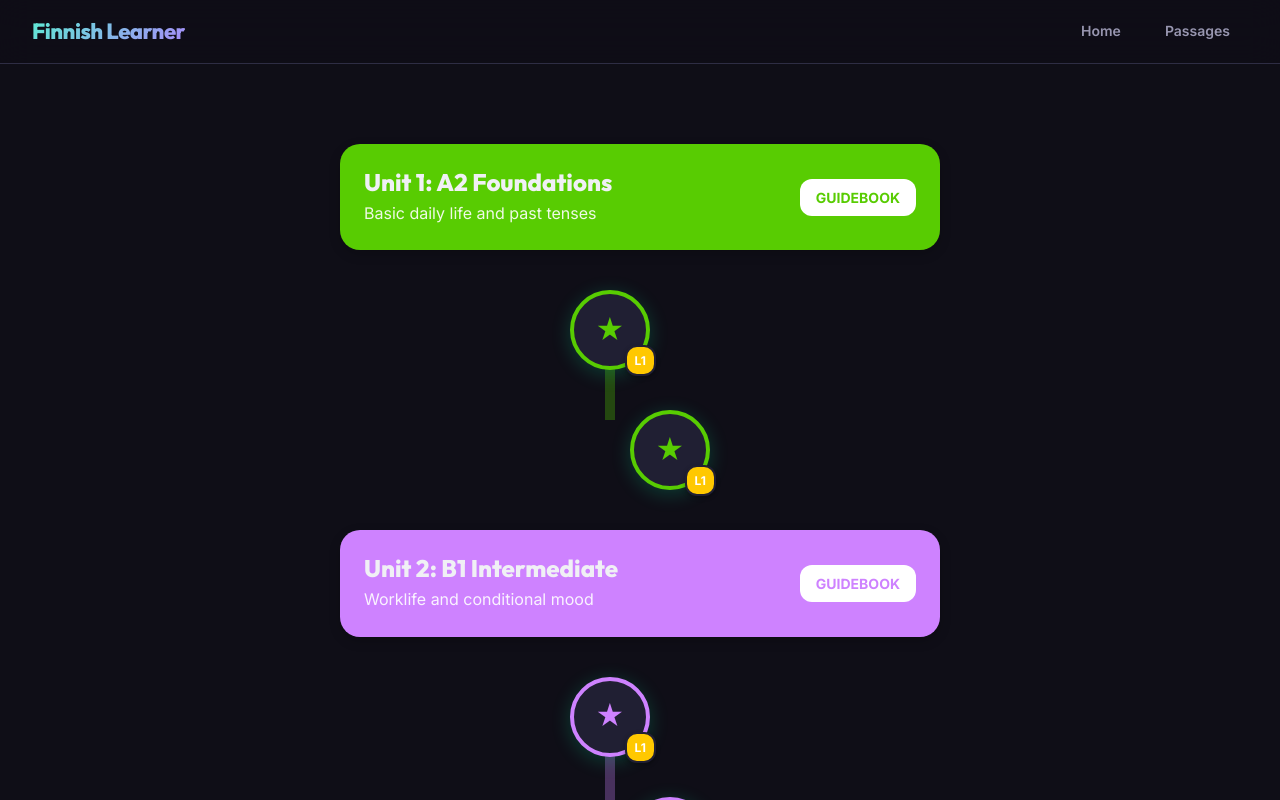
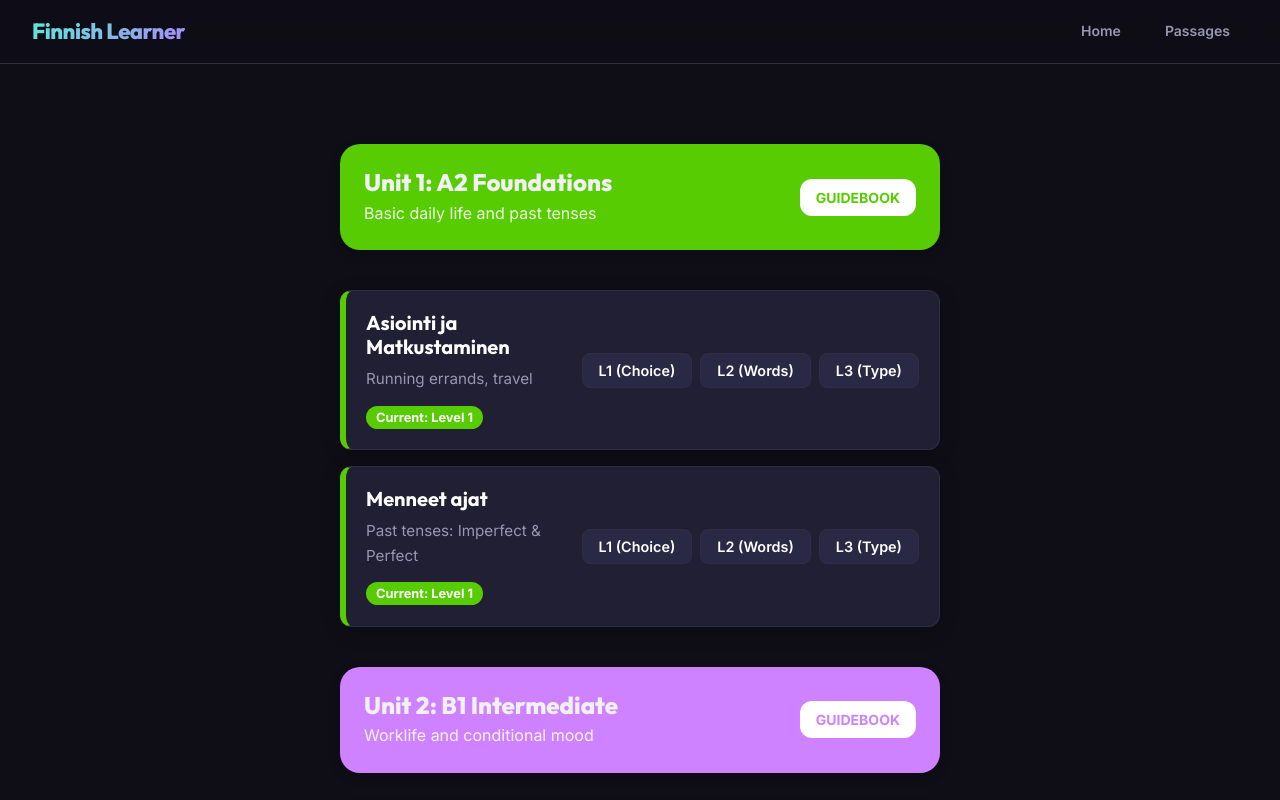
Before and after one commit to yusuke-iw/self-finnish-learner, a React (Vite) app in the folder client/: page / in a window 1280 px wide. Shown: the top 800 px of the page. Built offline with nearby package versions, Linux system fonts and the light colour scheme.

Commit message:
feat: implement global app styles and homepage component structure

```diff
--- a/client/src/App.css
+++ b/client/src/App.css
@@ -1041,63 +1041,83 @@
   opacity: 0.9;
 }
 
-.learning-path {
+.curriculum-list {
   display: flex;
   flex-direction: column;
-  align-items: center;
-  position: relative;
+  gap: 16px;
   width: 100%;
-  max-width: 600px;
 }
 
-.path-node-container {
+.lesson-card {
   display: flex;
   flex-direction: column;
-  align-items: center;
-  position: relative;
+  background: var(--bg-card);
+  border: 1px solid var(--border);
+  border-left: 6px solid var(--accent); /* Overridden inline by unit color */
+  border-radius: var(--radius-md);
+  padding: 20px;
+  gap: 16px;
+  box-shadow: 0 4px 20px rgba(0,0,0,0.2);
 }
 
-.path-node {
-  width: 80px;
-  height: 80px;
-  background: var(--bg-card);
-  border: 4px solid var(--accent);
-  border-radius: 50%;
-  display: flex;
-  align-items: center;
-  justify-content: center;
-  cursor: pointer;
-  position: relative;
-  z-index: 2;
-  transition: all 0.3s var(--ease);
-  box-shadow: 0 4px 20px rgba(0, 255, 170, 0.2);
+@media (min-width: 600px) {
+  .lesson-card {
+    flex-direction: row;
+    justify-content: space-between;
+    align-items: center;
+  }
 }
 
-.path-node:hover {
-  transform: scale(1.1);
-  box-shadow: 0 8px 30px rgba(0, 255, 170, 0.4);
-}
-.node-crown {
-  position: absolute;
-  bottom: -10px;
-  right: -10px;
-  background: #ffc800;
-  color: #fff;
-  font-weight: 800;
-  font-size: 12px;
-  padding: 4px 8px;
-  border-radius: 12px;
-  border: 2px solid var(--bg-card);
-  box-shadow: 0 2px 4px rgba(0,0,0,0.3);
-  z-index: 3;
+.lesson-info {
+  flex: 1;
 }
 
-.completed-node {
-  background: rgba(255, 217, 0, 0.1);
+.lesson-title {
+  margin: 0 0 8px 0;
+  font-size: 1.25rem;
+  color: #fff;
 }
 
-.completed-node:hover {
-  background: rgba(255, 217, 0, 0.3);
+.lesson-desc {
+  margin: 0 0 12px 0;
+  color: var(--text-secondary);
+  font-size: 0.95rem;
+}
+
+.lesson-status {
+  display: inline-block;
+}
+
+.status-badge {
+  padding: 4px 10px;
+  border-radius: 12px;
+  font-size: 0.8rem;
+  font-weight: 700;
+  color: #fff;
+}
+
+.lesson-actions {
+  display: flex;
+  gap: 8px;
+  flex-wrap: wrap;
+}
+
+.level-btn {
+  background: var(--bg-card-hover);
+  border: 1px solid var(--border);
+  color: #fff;
+  padding: 8px 16px;
+  border-radius: var(--radius-sm);
+  font-weight: 600;
+  font-size: 0.9rem;
+  cursor: pointer;
+  transition: all 0.2s ease;
+}
+
+.level-btn:hover {
+  background: rgba(255, 255, 255, 0.1);
+  border-color: #fff;
+  transform: translateY(-2px);
 }
 
 .progress-actions {
@@ -1281,106 +1301,4 @@
 .reading-header-audio h3 {
   margin: 0;
 }
-.node-icon {
-  font-size: 28px;
-  font-weight: 800;
-  color: var(--accent);
-}
-
-.path-node:hover .node-icon {
-  color: #fff;
-}
-
-.path-node:hover {
-  background: var(--accent);
-}
-
-.path-line {
-  width: 10px;
-  height: 60px;
-  background: var(--border);
-  margin-top: -10px;
-  margin-bottom: -10px;
-  z-index: 1;
-}
-
-/* Tooltip for nodes */
-.node-tooltip {
-  position: absolute;
-  left: 110px;
-  top: 50%;
-  transform: translateY(-50%) scale(0.9);
-  background: var(--bg-card-hover);
-  border: 1px solid var(--border);
-  border-radius: var(--radius-md);
-  padding: 16px;
-  width: 250px;
-  opacity: 0;
-  pointer-events: none;
-  transition: all 0.3s var(--ease);
-  box-shadow: 0 10px 40px rgba(0,0,0,0.5);
-  z-index: 10;
-}
-
-/* Invisible bridge to prevent hover loss when moving mouse to tooltip */
-.node-tooltip::before {
-  content: '';
-  position: absolute;
-  left: -40px;
-  top: 0;
-  width: 40px;
-  height: 100%;
-}
-
-.path-node:hover .node-tooltip,
-.node-tooltip:hover {
-  opacity: 1;
-  pointer-events: auto;
-  transform: translateY(-50%) scale(1);
-}
-
-.node-level {
-  font-size: 12px;
-  font-weight: 700;
-  text-transform: uppercase;
-  color: var(--primary);
-  margin-bottom: 4px;
-}
-
-.node-title {
-  font-size: 18px;
-  font-weight: 700;
-  color: #fff;
-  margin-bottom: 8px;
-  line-height: 1.2;
-}
-
-.node-desc {
-  font-size: 14px;
-  color: var(--text-secondary);
-  margin-bottom: 12px;
-  line-height: 1.4;
-}
-
-.node-level-selector {
-  display: flex;
-  gap: 8px;
-  margin-top: 12px;
-}
-
-.level-btn {
-  background: transparent;
-  border: 1px solid;
-  border-radius: var(--radius-sm);
-  padding: 6px 10px;
-  font-size: 12px;
-  font-weight: 700;
-  cursor: pointer;
-  transition: all 0.2s;
-  flex: 1;
-  text-align: center;
-}
-
-.level-btn:hover {
-  background: rgba(255, 255, 255, 0.1);
-}
+/* Cleaned up old node styles */
--- a/client/src/components/Home.jsx
+++ b/client/src/components/Home.jsx
@@ -7,7 +7,7 @@ const units = [
     id: 1,
     title: 'Unit 1: A2 Foundations',
     description: 'Basic daily life and past tenses',
-    color: '#58cc02', // Duolingo green
+    color: '#58cc02', // Green
     lessons: [
       { id: 'l1', title: 'Asiointi ja Matkustaminen', description: 'Running errands, travel' },
       { id: 'l2', title: 'Menneet ajat', description: 'Past tenses: Imperfect & Perfect' },
@@ -17,7 +17,7 @@ const units = [
     id: 2,
     title: 'Unit 2: B1 Intermediate',
     description: 'Worklife and conditional mood',
-    color: '#ce82ff', // Duolingo purple
+    color: '#ce82ff', // Purple
     lessons: [
       { id: 'l3', title: 'Työelämä ja Opiskelu', description: 'Worklife, job interviews' },
       { id: 'l4', title: 'Konditionaali ja Potentiaali', description: 'Conditional mood "-isi-"' },
@@ -27,7 +27,7 @@ const units = [
     id: 3,
     title: 'Unit 3: B2 Advanced',
     description: 'Society and participle phrases',
-    color: '#00cd9c', // Duolingo cyan
+    color: '#00cd9c', // Cyan
     lessons: [
       { id: 'l5', title: 'Yhteiskunta ja Ympäristö', description: 'Society, politics' },
       { id: 'l6', title: 'Lauseenvastikkeet', description: 'Complex participle phrases' },
@@ -37,7 +37,7 @@ const units = [
     id: 4,
     title: 'Unit 4: C1 Mastery',
     description: 'Abstract and nuanced discussions',
-    color: '#ff9600', // Duolingo orange
+    color: '#ff9600', // Orange
     lessons: [
       { id: 'l7', title: 'Abstraktit keskustelut', description: 'Nuanced abstract topics, idioms' }
     ]
@@ -61,6 +61,10 @@ export default function Home() {
     }
   };
 
+  const handleLevelClick = (lessonTitle, level) => {
+    navigate(`/sessions?category=${encodeURIComponent(lessonTitle)}&level=${level}`);
+  };
+
   return (
     <div className="home-path-container">
       {units.map((unit) => (
@@ -71,64 +75,50 @@ export default function Home() {
               <h2 className="unit-header-title">{unit.title}</h2>
               <p className="unit-header-desc">{unit.description}</p>
             </div>
-            <button className="unit-guide-btn" style={{ color: unit.color }} onClick={() => setActiveGuidebook(unit)}>Guidebook</button>
+            <button className="unit-guide-btn" style={{ color: unit.color }} onClick={() => setActiveGuidebook(unit)}>
+              Guidebook
+            </button>
           </div>
 
-          <div className="learning-path">
-            {unit.lessons.map((lesson, index) => {
-              const offset = index % 2 === 0 ? '-30px' : '30px';
-              const isLast = index === unit.lessons.length - 1;
+          <div className="curriculum-list">
+            {unit.lessons.map((lesson) => {
               const currentLevel = progress[lesson.title] || 1;
               const isCompleted = currentLevel > 3;
 
-              // If fully completed, use gold color for the node styling
-              const nodeBorderColor = isCompleted ? '#ffd900' : unit.color;
-              const nodeIconColor = isCompleted ? '#ffd900' : unit.color;
-              const nodeIcon = isCompleted ? '🏆' : '★';
-
               return (
-                <div key={lesson.id} className="path-node-container" style={{ transform: `translateX(${offset})` }}>
-                  <div
-                    className={`path-node ${isCompleted ? 'completed-node' : ''}`}
-                    style={{ borderColor: nodeBorderColor }}
-                    title={lesson.description}
-                  >
-                    <div className="node-icon" style={{ color: nodeIconColor }}>{nodeIcon}</div>
-
-                    {/* Crown badge indicating level */}
-                    <div className="node-crown">
-                      {isCompleted ? 'MAX' : `L${currentLevel}`}
+                <div key={lesson.id} className="lesson-card" style={{ borderLeftColor: unit.color }}>
+                  <div className="lesson-info">
+                    <h3 className="lesson-title">{lesson.title}</h3>
+                    <p className="lesson-desc">{lesson.description}</p>
+                    <div className="lesson-status">
+                      {isCompleted ? (
+                        <span className="status-badge" style={{ backgroundColor: '#ffd900', color: '#000' }}>🏆 Mastered</span>
+                      ) : (
+                        <span className="status-badge" style={{ backgroundColor: unit.color }}>Current: Level {currentLevel}</span>
+                      )}
+                    </div>
                   </div>
 
-                    <div className="node-tooltip">
-                      <div className="node-title">{lesson.title}</div>
-                      <div className="node-desc">{lesson.description}</div>
-                      <div className="node-level-selector">
+                  <div className="lesson-actions">
                     <button
                       className="level-btn"
-                          style={{ borderColor: nodeBorderColor, color: nodeBorderColor }}
-                          onClick={(e) => { e.stopPropagation(); navigate(`/sessions?category=${encodeURIComponent(lesson.title)}&level=1`); }}
+                      onClick={() => handleLevelClick(lesson.title, 1)}
                     >
-                          Level 1
+                      L1 (Choice)
                     </button>
                     <button
                       className="level-btn"
-                          style={{ borderColor: nodeBorderColor, color: nodeBorderColor }}
-                          onClick={(e) => { e.stopPropagation(); navigate(`/sessions?category=${encodeURIComponent(lesson.title)}&level=2`); }}
+                      onClick={() => handleLevelClick(lesson.title, 2)}
                     >
-                          Level 2
+                      L2 (Words)
                     </button>
                     <button
                       className="level-btn"
-                          style={{ borderColor: nodeBorderColor, color: nodeBorderColor }}
-                          onClick={(e) => { e.stopPropagation(); navigate(`/sessions?category=${encodeURIComponent(lesson.title)}&level=3`); }}
+                      onClick={() => handleLevelClick(lesson.title, 3)}
                     >
-                          Level 3
+                      L3 (Type)
                     </button>
                   </div>
-                    </div>
-                  </div>
-                  {!isLast && <div className="path-line" style={{ backgroundColor: unit.color, opacity: 0.3 }}></div>}
                 </div>
               );
             })}
```
Lines whose indentation alone changed are shown as unchanged.
